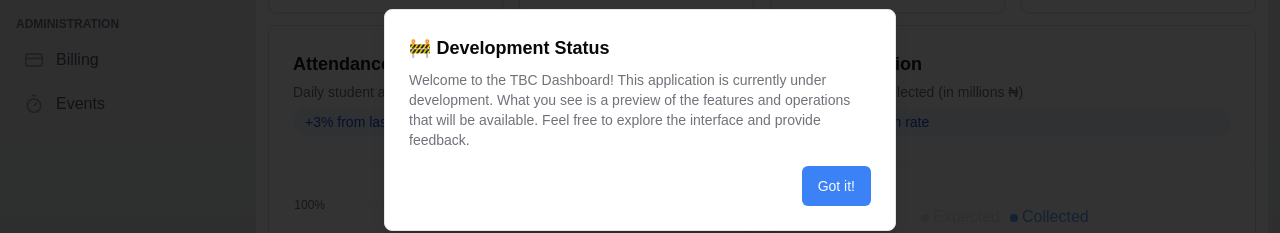
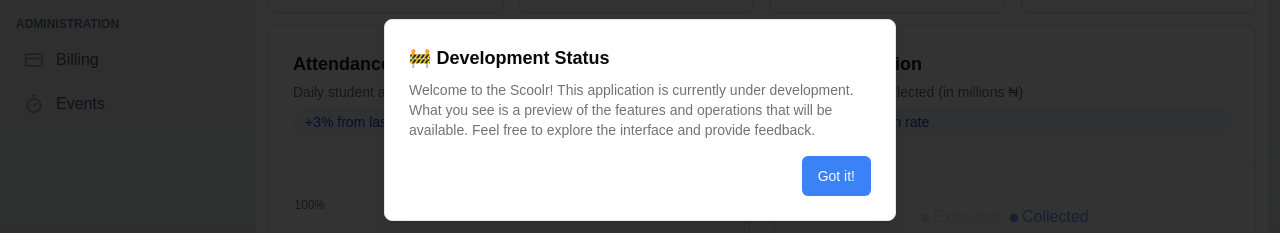
Before and after one commit to paul1029-ife/Scoolr, a Next.js app: page /dashboard in a window 1280 px wide. Shown: the part 280-513 px from the top of the page. Built offline with nearby package versions, Linux system fonts and the light colour scheme; no server answers.

Commit message:
fix: update text to scoolr

```diff
--- a/app/dashboard/page.tsx
+++ b/app/dashboard/page.tsx
@@ -159,7 +159,7 @@
           <AlertDialogHeader>
             <AlertDialogTitle>🚧 Development Status</AlertDialogTitle>
             <AlertDialogDescription>
-              Welcome to the TBC Dashboard! This application is currently under
+              Welcome to the Scoolr! This application is currently under
               development. What you see is a preview of the features and
               operations that will be available. Feel free to explore the
               interface and provide feedback.
```
